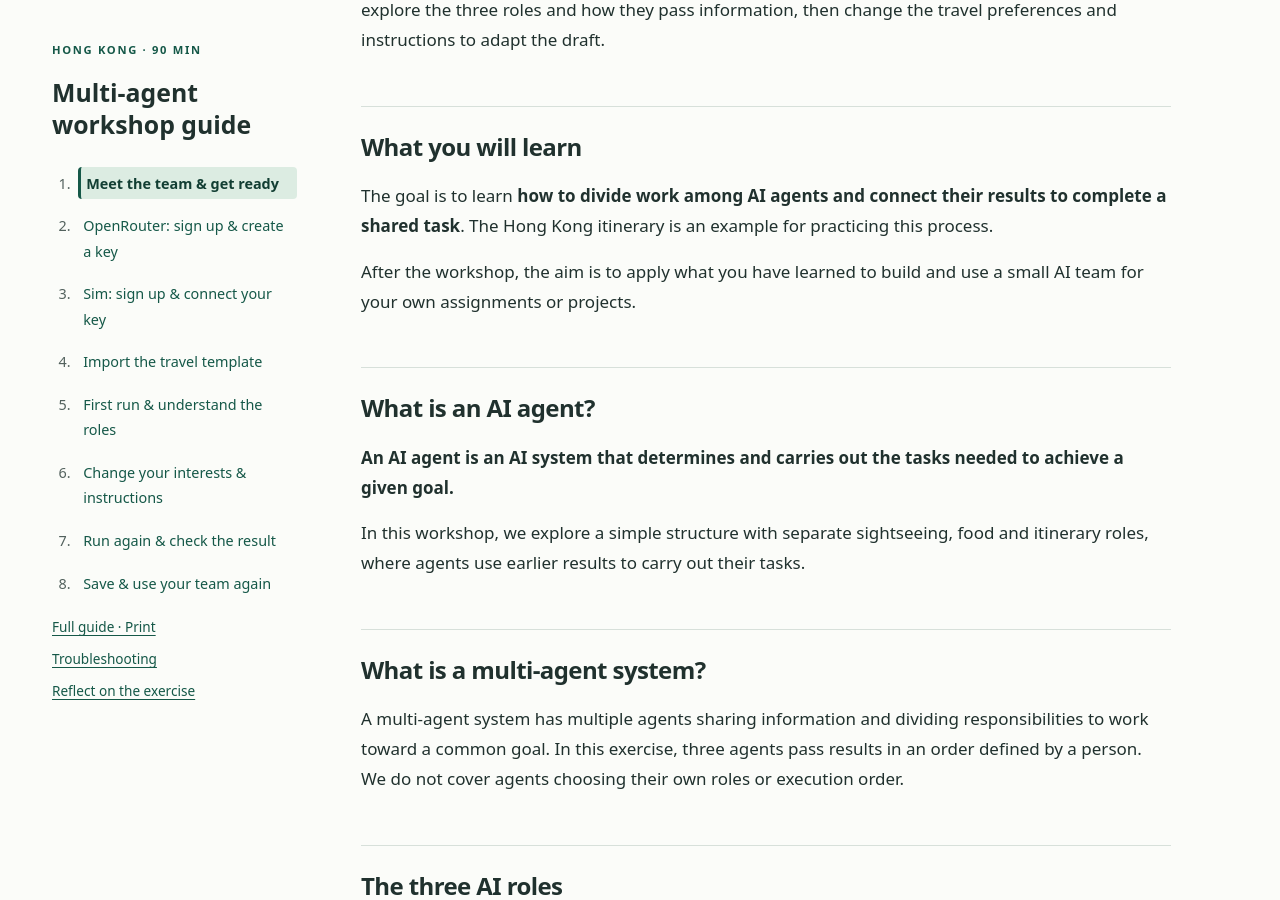
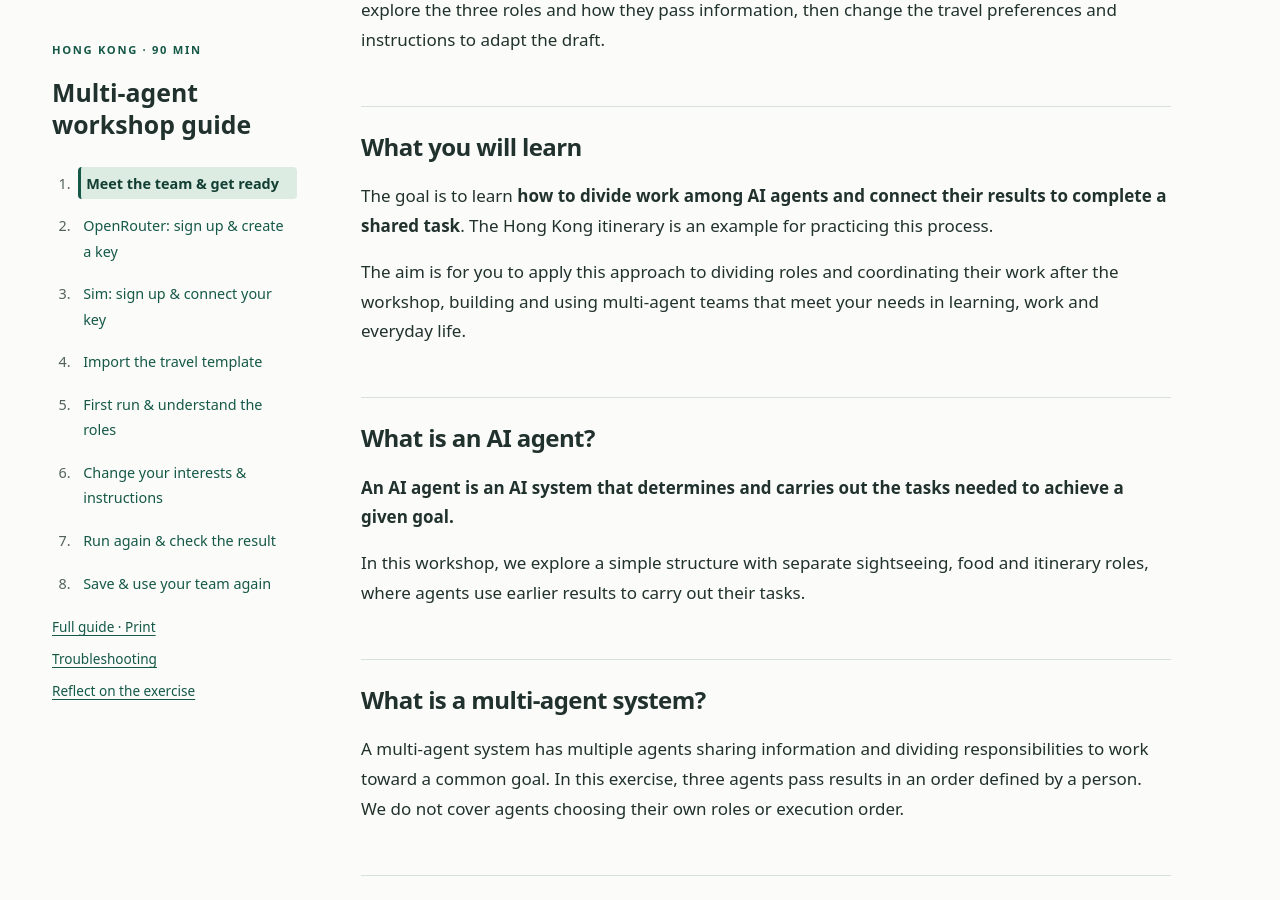
Before and after one commit to soohyunme/ai-agent-team-workshop, a Jekyll site: the page built from docs/index.md, in a window 1280 px wide and 900 px high, scrolled down 480 px. Built offline with Jekyll 4.4.1, drawn with Linux system fonts in a browser that asks for light colours.

Commit message:
Broaden the workshop learning outcome wording

```diff
--- a/docs/_includes/steps/en/1.md
+++ b/docs/_includes/steps/en/1.md
@@ -4,7 +4,7 @@ In this workshop, you will use a prepared AI team to draft a one-day Hong Kong i
 
 The goal is to learn **how to divide work among AI agents and connect their results to complete a shared task**. The Hong Kong itinerary is an example for practicing this process.
 
-After the workshop, the aim is to apply what you have learned to build and use a small AI team for your own assignments or projects.
+The aim is for you to apply this approach to dividing roles and coordinating their work after the workshop, building and using multi-agent teams that meet your needs in learning, work and everyday life.
 
 ## What is an AI agent?
 
```
Also changed, not shown: docs/_includes/steps/ko/1.md (+1 -1 lines).
